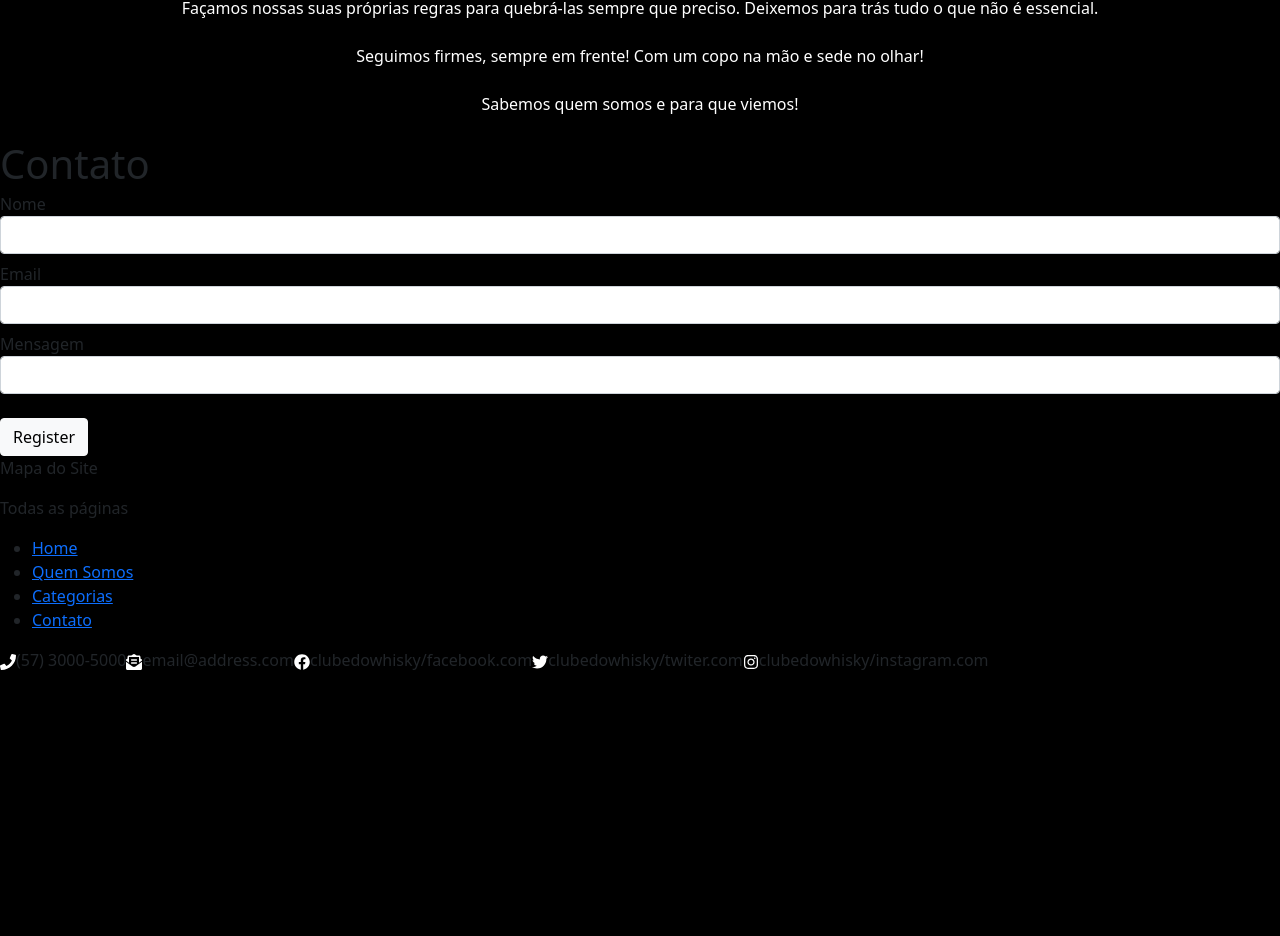
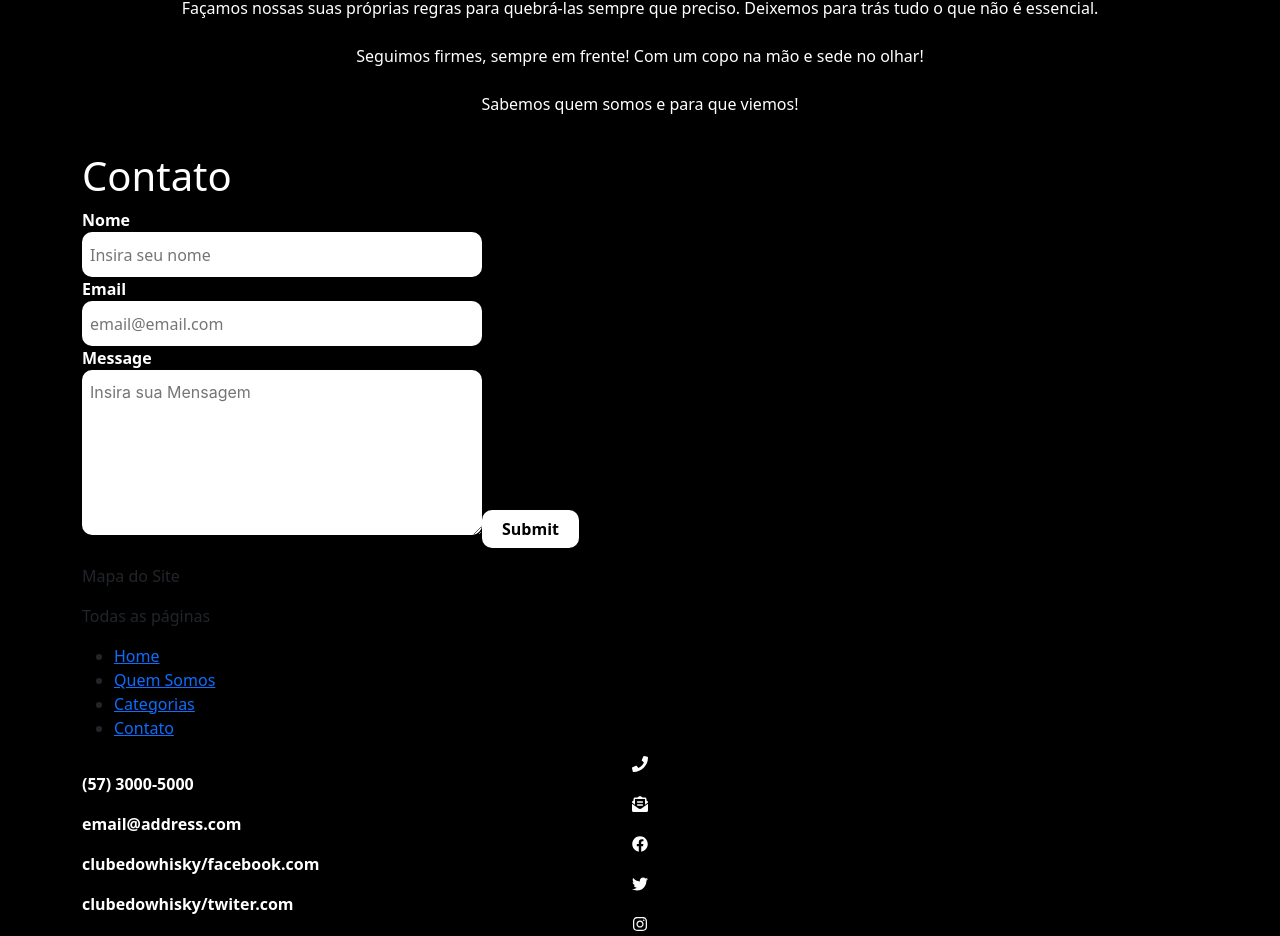
Before and after one commit to Pliniobende/clube-do-whisky-react, a React (Create React App) app: page / in a window 1280 px wide. Shown: the part 852-1788 px from the top of the page. Before the commit the page ends 1524 px from the top, so only its background shows below. Built offline with nearby package versions, Linux system fonts and the light colour scheme.

Commit message:
corriginfo form de contato

```diff
--- a/src/components/Footer/index.js
+++ b/src/components/Footer/index.js
@@ -1,17 +1,29 @@
 import React from 'react';
-import Signup from '../FormContato';
+import SignupForm from '../FormContato';
 import MapaSite from '../MapaSite';
 import RedesSociais from '../RedesSociais';
 
 const Footer = () => {
     return (
-        <>
-        <Signup />
+
+    <div className="container mt-3">
+      <div className="row">
+        <div className="col-md-5"></div>
+        <SignupForm />
+        </div>
+        <div className="row">
+        <div className="col-md-5"></div>
+        </div>
         <MapaSite />
+        <div className="row">
+        <div className="col-md-5"></div>
         <RedesSociais />
+        </div>
+
+    </div>
 
 
-        </>
+
     )
 }
 
--- a/src/components/FormContato/index.js
+++ b/src/components/FormContato/index.js
@@ -1,51 +1,88 @@
-import React from 'react';
-import { Formik, Form } from 'formik';
-import { TextField } from '../TextField';
-import * as Yup from 'yup';
-import './FormContato.css'
+import React, { useEffect } from "react";
 
-export const Signup = () => {
-  const validate = Yup.object({
-    firstName: Yup.string()
-      .max(15, 'Must be 15 characters or less')
-      .required('Required'),
-    lastName: Yup.string()
-      .max(20, 'Must be 20 characters or less')
-      .required('Required'),
-    email: Yup.string()
-      .email('Email is invalid')
-      .required('Email is required'),
-    password: Yup.string()
-      .min(6, 'Password must be at least 6 charaters')
-      .required('Password is required'),
-    confirmPassword: Yup.string()
-      .oneOf([Yup.ref('password'), null], 'Password must match')
-      .required('Confirm password is required'),
-  })
+import { Formik, Form, useField, useFormikContext } from "formik";
+import * as Yup from "yup";
+
+import "./styles.css";
+
+
+const MyTextInput = ({ label, ...props }) => {
+  const [field, meta] = useField(props);
   return (
+    <>
+      <label htmlFor={props.id || props.name}>{label}</label>
+      <input className="text-input" {...field} {...props} />
+      {meta.touched && meta.error ? (
+        <div className="error">{meta.error}</div>
+      ) : null}
+    </>
+  );
+};
+const MyTextArea = ({label, ...props}) => {
+    const [field, meta] = useField(props);
+    return (
+        <>
+            <label htmlFor={props.id || props.name}>{label}</label>
+            <textarea className="text-area" {...field} {...props} />
+            {meta.touched && meta.error ? (
+                <div className="error">{meta.error}</div>
+            ) : null}
+        </>
+    );
+  };
+
+
+export const SignupForm = () => {
+  return (
+    <>
+      <h1>Contato</h1>
       <Formik
         initialValues={{
-        firstName: '',
-        email: '',
-        message:''
+          Nome: "",
+          email: "",
+          message: "",
         }}
-      validationSchema={validate}
-      onSubmit={values => {
-        console.log(values)
+        validationSchema={Yup.object({
+          Nome: Yup.string()
+            .min(3, "Nome precisa de no mínimo 3 caracteres")
+            .required("Esse campo não pode ser vazio"),
+            email: Yup.string()
+            .email("Email invalido")
+            .required("Esse campo não pode ser vazio"),
+          message: Yup.string()
+            .min(3, "Mensagem precisa de no mínimo 3 caracteres")
+            .required("Esse campo não pode ser vazio")
+        })}
+        onSubmit={async (values, { setSubmitting }) => {
+          await new Promise(r => setTimeout(r, 500));
+          setSubmitting(false);
         }}
       >
-      {formik => (
-        <div>
-          <h1 className="my-1 font-weight-bold .display-1">Contato</h1>
         <Form>
-            <TextField label="Nome" name="firstName" type="text" />
-            <TextField label="Email" name="email" type="email" />
-            <TextField label="Mensagem" name="message" type="text" />
-            <button className="btn btn-light mt-3" type="submit">Register</button>
+          <MyTextInput
+            label="Nome"
+            name="Nome"
+            type="text"
+            placeholder="Insira seu nome"
+          />
+          <MyTextInput
+            label="Email"
+            name="email"
+            type="email"
+            placeholder="email@email.com"
+          />
+          <MyTextArea
+            label="Message"
+            name="message"
+            type="text-area"
+            rows="6"
+            placeholder="Insira sua Mensagem"
+          />
+          <button type="submit">Submit</button>
         </Form>
-        </div>
-      )}
       </Formik>
-  )
-}
-export default Signup;
+    </>
+  );
+};
+
+export default SignupForm;
--- /dev/null
+++ b/src/components/FormContato/styles.css
@@ -0,0 +1,127 @@
+label {
+    font-weight: bold;
+    display: flex;
+    color: #fff;
+  }
+
+h1{
+    color: #fff;
+  }
+.error{
+    color:red;
+}
+.error::before{
+    content: "❌ ";
+    font-size: 10px;
+
+}
+
+  input[type="email"],
+  input[type="text"] {
+    padding: 0.65rem 0.5rem;
+    font-size: 1rem;
+    border: 2px solid var(--gray-200);
+    background-color: #fff;
+    color: var(--gray-800);
+    border-radius: 10px;
+    -webkit-appearance: none;
+    -moz-appearance: none;
+    appearance: none;
+  }
+
+  input[type="email"],
+  input[type="text"],
+  textarea {
+    width: 400px;
+  }
+
+
+  textarea {
+    -webkit-appearance: none;
+    -moz-appearance: none;
+    appearance: none;
+    font-size: 1rem;
+    border: 2px solid var(--gray-200);
+    color: var(--gray-700);
+    border-radius: 10px;
+    resize: vertical;
+    background-color: #fff;
+    box-sizing: border-box;
+    padding: 0.65rem 0.5rem;
+    font-family: -apple-system, BlinkMacSystemFont, "avenir next", avenir,
+      "helvetica neue", helvetica, ubuntu, roboto, noto, "segoe ui", arial,
+      sans-serif;
+  }
+
+
+  input:focus,
+  textarea:focus {
+    outline: none;
+    border: 2px solid var(--focus-ring-color);
+  }
+
+  input:invalid,
+  textarea:invalid {
+    border: 2px solid #ff7d87;
+    box-shadow: none;
+  }
+
+  input[type="submit"],
+  input[type="button"],
+  button {
+    padding: 0.5rem 1.25rem;
+    font-size: 1rem;
+    border-radius: 10px;
+    background-color:#fff;
+    border: 2px solid var(--gray-700);
+    color:black;
+    text-decoration: none;
+    font-weight: bold;
+    margin-bottom: 1rem;
+    -webkit-appearance: none;
+    -moz-appearance: none;
+    appearance: none;
+    display: inline-block;
+    line-height: initial;
+    transition: background-color 200ms ease-in-out, border 200ms ease-in-out,
+      transform 200ms ease-in-out;
+    -webkit-touch-callout: none;
+    -webkit-user-select: none;
+    user-select: none;
+  }
+
+  @media (prefers-color-scheme: dark) {
+    input[type="submit"],
+    input[type="button"],
+    button {
+      background-color: white;
+      border: 2px solid white;
+      color: var(--gray-800);
+    }
+  }
+
+  @media (hover: hover) {
+    input[type="submit"]:hover,
+    input[type="button"]:hover,
+    button:hover {
+      cursor: pointer;
+      background-color: yellow;
+    }
+  }
+
+  @media (hover: hover) and (prefers-color-scheme: light) {
+    input[type="submit"]:hover,
+    input[type="reset"]:hover,
+    input[type="button"]:hover,
+    button:hover {
+      cursor: pointer;
+      background-color:yellow;
+    }
+  }
+
+  button:focus-visible,
+  input[type="submit"]:focus-visible,
+  input[type="button"]:focus-visible {
+    border-color: var(--focus-ring-color);
+    outline: none;
+  }
```
Lines whose indentation alone changed are shown as unchanged.
